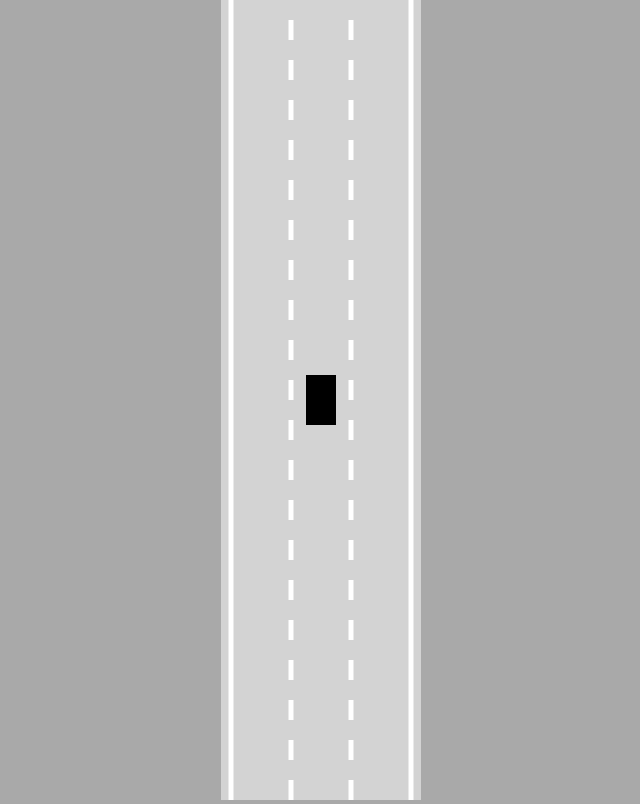
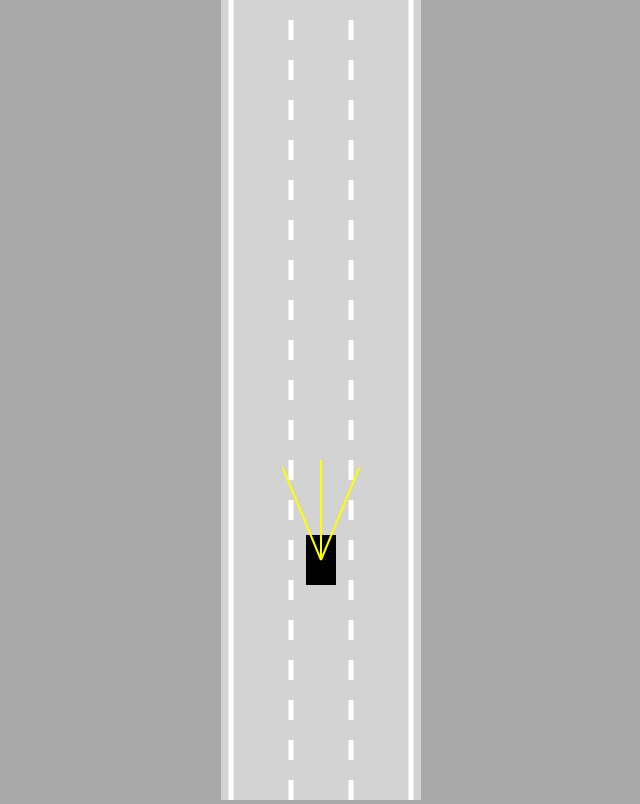
Before and after one commit to Anwesh-Mahapatra/self-drive-js, a plain HTML site: page index.html in a window 1280 px wide. Shown: the whole page, without its empty margins (319-959 px from the left). Drawn offline with Linux system fonts and the light colour scheme.

Commit message:
sensor-start

```diff
--- a/car.js
+++ b/car.js
@@ -4,6 +4,7 @@ class Car{
        this.y = y;
        this.width = width;
        this.height = height;
+       this.sensor = new Sensor(this);
        this.controls = new Controls();
 
        //Adding physics to the car
@@ -13,27 +14,9 @@ class Car{
         this.friction = 0.05;
         this.angle = 0;
     }
-    //Now we draw the car. First we call beginPath() to start a new path by emptying the list of sub-paths
-    draw(ctx){
-        //To create rotation for left and right turn
-        ctx.save();
-        ctx.translate(this.x,this.y);
-        ctx.rotate(-this.angle);
-        ctx.beginPath();
-        //After translating the x and y we can remove the hardcoded x and y
-        ctx.rect(
-        // this.x-this.width/2,
-        // this.y-this.height/2,
-           -this.width/2,
-           -this.height/2,
-           this.width,
-           this.height
-        );
-        ctx.fill();
-        ctx.restore();
-    }
     update(){
         this.#move();
+        this.sensor.update();
     }
     #move(){
                 //In browser to go down, decrease y-axis
@@ -93,4 +76,24 @@ class Car{
                 this.y-=Math.cos(this.angle)*this.speed;
                 // this.y-=this.speed;
     }
+        //Now we draw the car. First we call beginPath() to start a new path by emptying the list of sub-paths
+        draw(ctx){
+            //To create rotation for left and right turn
+            ctx.save();
+            ctx.translate(this.x,this.y);
+            ctx.rotate(-this.angle);
+            ctx.beginPath();
+            //After translating the x and y we can remove the hardcoded x and y
+            ctx.rect(
+            // this.x-this.width/2,
+            // this.y-this.height/2,
+               -this.width/2,
+               -this.height/2,
+               this.width,
+               this.height
+            );
+            ctx.fill();
+            ctx.restore();
+            this.sensor.draw(ctx);
+        }
 }
--- a/index.html
+++ b/index.html
@@ -5,6 +5,7 @@
 </head>
 <body>
     <canvas id="myCanavas"></canvas>
+    <script src="sensor.js"></script>
     <script src="utils.js"></script>
     <script src="road.js"></script>
     <script src="controls.js"></script>
--- a/main.js
+++ b/main.js
@@ -8,7 +8,7 @@ const ctx = canavas.getContext("2d");
 const road = new Road(canavas.width/2,canavas.width*0.9);
 //Creating the car object
 const car = new Car(road.getLaneCenter(1),100,30,50);
-car.draw(ctx);
+
 
 //To bring draw() and update() together
 animate();
@@ -19,7 +19,7 @@ function animate(){
     //To make the camera follow the car, we save(),translate(), draw() and restore()
     ctx.save();
     //To render the car at 50% the height of the canavas
-    ctx.translate(0,-car.y+canavas.height*0.5);
+    ctx.translate(0,-car.y+canavas.height*0.7);
     road.draw(ctx);
     car.draw(ctx);
     ctx.restore();
--- /dev/null
+++ b/sensor.js
@@ -0,0 +1,55 @@
+class Sensor{
+    constructor(car){
+       this.car = car;
+       this.rayCount = 3;
+       this.rayLength = 100;
+       this.raySpread = Math.PI/4;
+       //Keeps the rays after we create them
+       this.rays=[];
+    }
+    update(){
+        this.rays=[];
+        for(let i=0;i<this.rayCount;i++){
+            const rayAngle = lerp(
+                this.raySpread/2,
+                -this.raySpread/2,
+                i/(this.rayCount-1)
+            );
+            //Calculate the start and the end point for the rays
+            const start = {x:this.car.x, y:this.car.y};
+            const end = {
+                //Scale the ray
+                x:this.car.x-Math.sin(rayAngle)*this.rayLength,
+                y:this.car.y-Math.cos(rayAngle)*this.rayLength
+            };
+            //Now with the start and end points avaliable we will push it to rays[]
+            this.rays.push([start,end]);
+        }
+    }
+    /**
+     * Drawing the rays
+     * -----------------
+     * 1.beginPath
+     * 2.Set the line width
+     * 3.Set the stroke style
+     * 4.moveTo(x,y)
+     * 5.lineTo(x,y)
+     * 6.stroke()
+     */
+    draw(ctx){
+        for(let i=0;i<this.rayCount;i++){
+            ctx.beginPath();
+            ctx.lineWidth=2;
+            ctx.strokeStyle="yellow";
+            ctx.moveTo(
+                this.rays[i][0].x,
+                this.rays[i][0].y
+            );
+            ctx.lineTo(
+                this.rays[i][1].x,
+                this.rays[i][1].y
+            );
+            ctx.stroke();
+        }
+    }
+}
```
